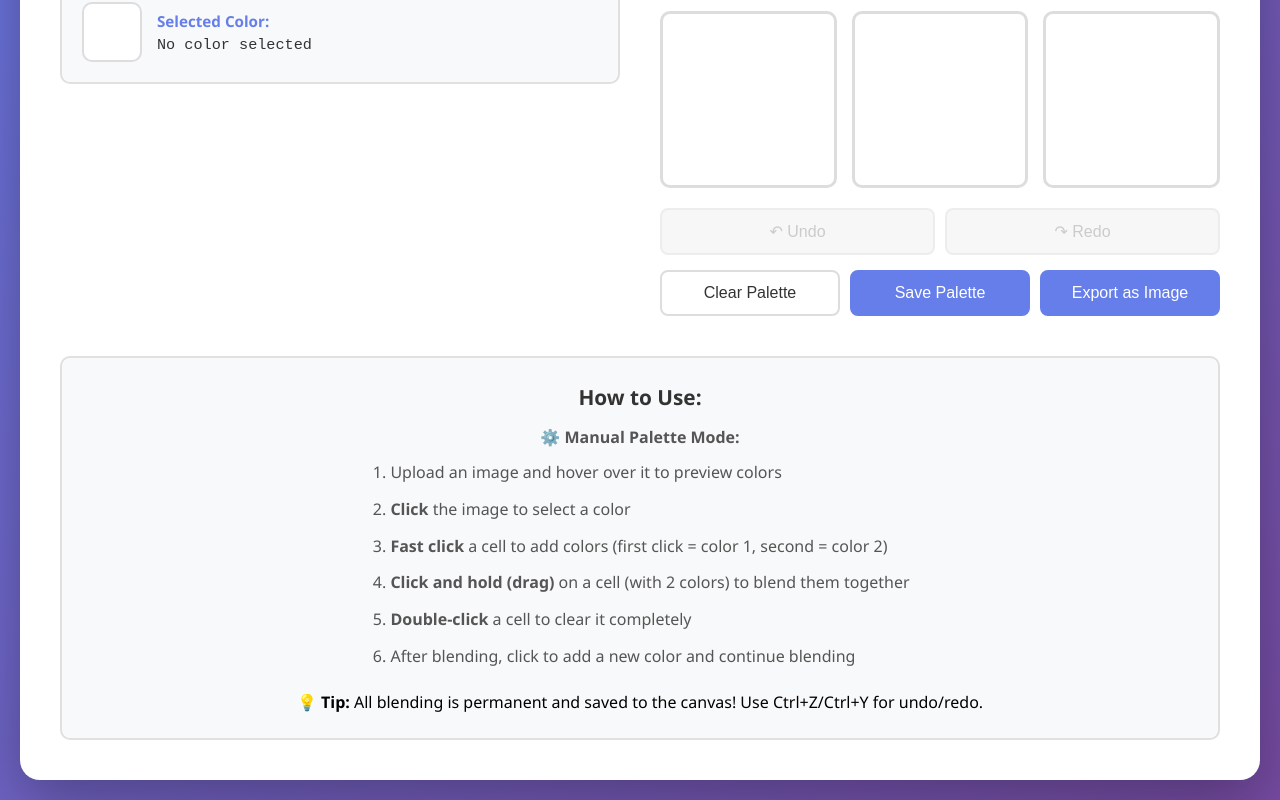
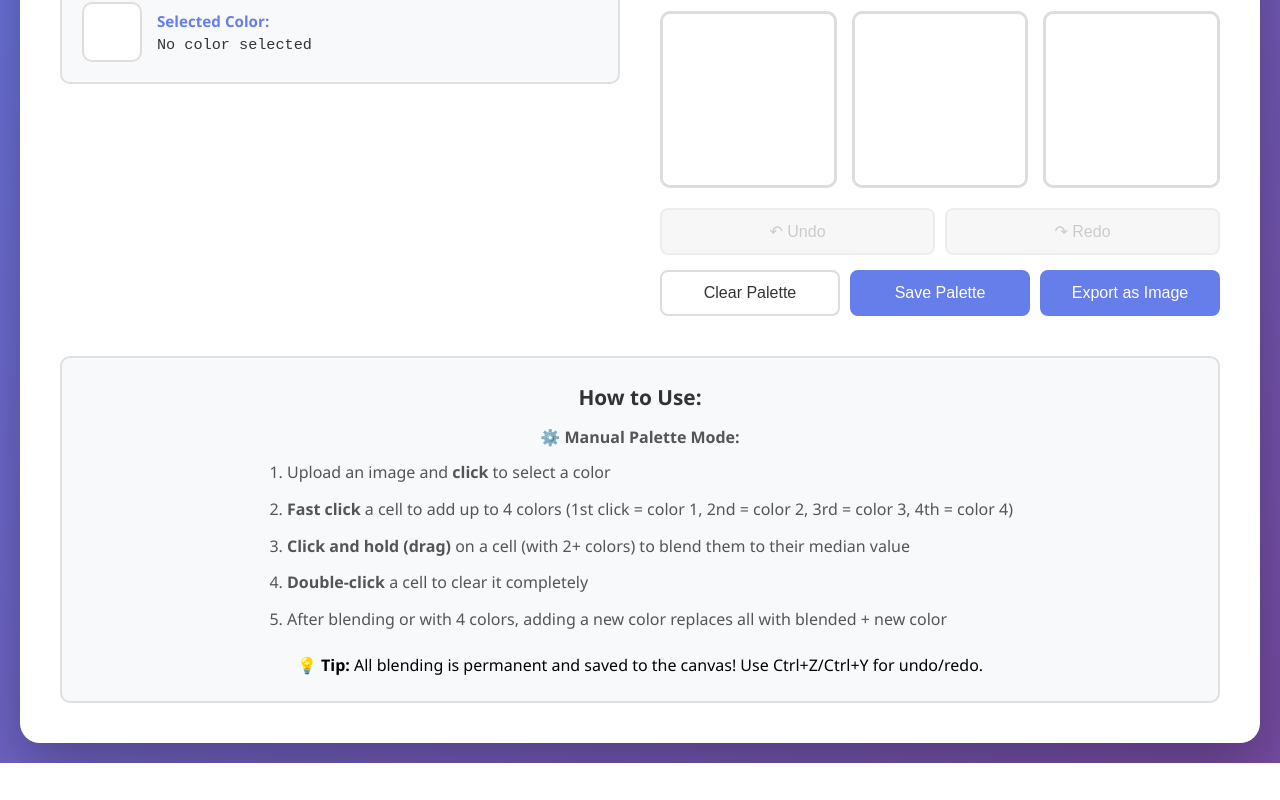
Before and after one commit to Radalphus/Color-Blender, a React (Vite) app in the folder color-blender-react/: page / in a window 1280 px wide. Shown: the part 671-1471 px from the top of the page. After the commit the page ends 1434 px from the top, so only its background shows below. Built offline with nearby package versions, Linux system fonts and the light colour scheme; the HTML template or start-up script is replaced by a standard one.

Commit message:
Ability to add and blend up to 4 colors. Fixes to asthetic pallet to make this feature work with exisiting logic

```diff
--- a/color-blender-react/src/components/Instructions.tsx
+++ b/color-blender-react/src/components/Instructions.tsx
@@ -13,25 +13,24 @@ export function Instructions({ paletteType }: InstructionsProps) {
         <>
           <h4>⚙️ Manual Palette Mode:</h4>
           <ol>
-            <li>Upload an image and hover over it to preview colors</li>
-            <li><strong>Click</strong> the image to select a color</li>
-            <li><strong>Fast click</strong> a cell to add colors (first click = color 1, second = color 2)</li>
-            <li><strong>Click and hold (drag)</strong> on a cell (with 2 colors) to blend them together</li>
+            <li>Upload an image and <strong>click</strong> to select a color</li>
+            <li><strong>Fast click</strong> a cell to add up to 4 colors (1st click = color 1, 2nd = color 2, 3rd = color 3, 4th = color 4)</li>
+            <li><strong>Click and hold (drag)</strong> on a cell (with 2+ colors) to blend them to their median value</li>
             <li><strong>Double-click</strong> a cell to clear it completely</li>
-            <li>After blending, click to add a new color and continue blending</li>
+            <li>After blending or with 4 colors, adding a new color replaces all with blended + new color</li>
           </ol>
         </>
       ) : (
         <>
           <h4>✨ Aesthetic Palette Mode:</h4>
           <ol>
-            <li>Upload an image and hover over it to preview colors</li>
-            <li><strong>Click</strong> ONLY the 4 corner cells to set colors</li>
-            <li>Edge cells auto-fill with 2 colors from adjacent corners</li>
-            <li>Center cell auto-fills with all 4 corner colors in a 2x2 grid</li>
-            <li><strong>Click and hold (drag)</strong> on any cell to blend its colors together</li>
+            <li>Upload an image and <strong>click</strong> to select a color</li>
+            <li><strong>Fast click</strong> the 4 corner cells to add up to 4 colors each (same as Manual mode)</li>
+            <li><strong>Click and hold (drag)</strong> on corners (with 2+ colors) to blend to median value</li>
+            <li>Edge cells auto-fill ONLY when adjacent corners are fully blended (1 color each)</li>
+            <li>Center cell auto-fills ONLY when all edges are fully blended (1 color each)</li>
             <li><strong>Double-click</strong> a cell to clear it</li>
-            <li>Creates beautiful, harmonious color palettes automatically!</li>
+            <li>Creates beautiful, harmonious color palettes with cascading blends!</li>
           </ol>
         </>
       )}
--- a/color-blender-react/src/components/PaletteCell.tsx
+++ b/color-blender-react/src/components/PaletteCell.tsx
@@ -3,6 +3,7 @@ import { PaletteCell as PaletteCellType, Color, PaletteType } from '../types';
 import {
   fillCellWithColor,
   fillCellWithTwoColors,
+  fillCellWithThreeColors,
   fillCellWithFourColors,
   clearCanvas,
   drawBlendedColor
@@ -140,13 +141,20 @@ export function PaletteCell({
               ctx.fillStyle = `rgb(${avgR}, ${avgG}, ${avgB})`;
               ctx.fillRect(0, 0, canvas.width, canvas.height);
               hasAutoFilledRef.current = true;
+              // In aesthetic mode:
+              // - Corners trigger updates (fills edges)
+              // - Edges trigger updates (fills center only)
+              // - Center skips update (just keeps blended state)
+              // In manual mode, always skip update
+              const isCenter = index === 4;
+              const skipUpdate = paletteType === 'manual' || isCenter;
               onCellUpdate(index, {
                 color1: { r: avgR, g: avgG, b: avgB },
                 color2: null,
                 color3: null,
                 color4: null,
                 hasAllFourColors: false
-              }, true, true);
+              }, true, skipUpdate);
             }
           }
         }
@@ -195,67 +203,9 @@ export function PaletteCell({
               alert('Please select a color from the image first!');
             } else if (paletteType === 'aesthetic' && !isCornerCell) {
               alert('In Aesthetic Palette mode, only click on corner cells! Edge and center cells auto-fill.');
-            } else if (paletteType === 'aesthetic') {
-              onCellUpdate(index, {
-                color1: { ...selectedColor },
-                color2: null,
-                color3: null,
-                color4: null,
-                hasAllFourColors: false
-              }, true);
             } else {
-              // Manual mode logic
-              if (!cell.color1) {
-                onCellUpdate(index, { ...cell, color1: { ...selectedColor } }, true);
-              } else if (!cell.color2) {
-                const isSameColor =
-                  cell.color1.r === selectedColor.r &&
-                  cell.color1.g === selectedColor.g &&
-                  cell.color1.b === selectedColor.b;
-                if (isSameColor) {
-                  alert('Please select a different color! Both colors cannot be the same.');
-                } else {
-                  onCellUpdate(index, { ...cell, color2: { ...selectedColor } }, true);
-                }
-              } else {
-                // Check if the new color matches either existing color
-                const matchesColor1 =
-                  cell.color1.r === selectedColor.r &&
-                  cell.color1.g === selectedColor.g &&
-                  cell.color1.b === selectedColor.b;
-
-                const matchesColor2 =
-                  cell.color2.r === selectedColor.r &&
-                  cell.color2.g === selectedColor.g &&
-                  cell.color2.b === selectedColor.b;
-
-                if (matchesColor1 || matchesColor2) {
-                  // Color already exists in cell, ignore the tap
-                  return;
-                }
-
-                // Calculate average from canvas
-                const ctx = canvas.getContext('2d');
-                if (ctx) {
-                  const imageData = ctx.getImageData(0, 0, canvas.width, canvas.height);
-                  const pixels = imageData.data;
-                  let totalR = 0, totalG = 0, totalB = 0, pixelCount = 0;
-                  for (let i = 0; i < pixels.length; i += 4) {
-                    totalR += pixels[i];
-                    totalG += pixels[i + 1];
-                    totalB += pixels[i + 2];
-                    pixelCount++;
-                  }
-                  const avgR = Math.round(totalR / pixelCount);
-                  const avgG = Math.round(totalG / pixelCount);
-                  const avgB = Math.round(totalB / pixelCount);
-                  onCellUpdate(index, {
-                    ...cell,
-                    color1: { r: avgR, g: avgG, b: avgB },
-                    color2: { ...selectedColor }
-                  }, true);
-                }
-              }
+              // Both aesthetic corners and manual cells support 4 colors
+              add4ColorLogic();
             }
           }
           clickCountRef.current = 0;
@@ -290,6 +240,9 @@ export function PaletteCell({
     if (cell.hasAllFourColors && cell.color1 && cell.color2 && cell.color3 && cell.color4) {
       fillCellWithFourColors(ctx, canvas, [cell.color1, cell.color2, cell.color3, cell.color4]);
       hasAutoFilledRef.current = false; // Reset flag when cell structure changes
+    } else if (cell.color1 && cell.color2 && cell.color3) {
+      fillCellWithThreeColors(ctx, canvas, cell.color1, cell.color2, cell.color3);
+      hasAutoFilledRef.current = false; // Reset flag when cell structure changes
     } else if (cell.color1 && cell.color2) {
       fillCellWithTwoColors(ctx, canvas, cell.color1, cell.color2);
       hasAutoFilledRef.current = false; // Reset flag when cell structure changes
@@ -298,6 +251,134 @@ export function PaletteCell({
       hasAutoFilledRef.current = false; // Reset flag when cell structure changes
     }
   }, [cell]);
+
+  // Shared logic for adding up to 4 colors to a cell
+  const add4ColorLogic = () => {
+    if (!selectedColor) return;
+
+    // If cell is empty, add first color
+    if (!cell.color1) {
+      onCellUpdate(index, { ...cell, color1: { ...selectedColor } }, true);
+    }
+    // If only has first color, add second color
+    else if (!cell.color2) {
+      const isSameColor =
+        cell.color1.r === selectedColor.r &&
+        cell.color1.g === selectedColor.g &&
+        cell.color1.b === selectedColor.b;
+
+      if (isSameColor) {
+        alert('Please select a different color! All colors must be unique.');
+        return;
+      }
+
+      onCellUpdate(index, { ...cell, color2: { ...selectedColor } }, true);
+    }
+    // If has two colors, add third color
+    else if (!cell.color3) {
+      const matchesColor1 =
+        cell.color1.r === selectedColor.r &&
+        cell.color1.g === selectedColor.g &&
+        cell.color1.b === selectedColor.b;
+
+      const matchesColor2 =
+        cell.color2.r === selectedColor.r &&
+        cell.color2.g === selectedColor.g &&
+        cell.color2.b === selectedColor.b;
+
+      if (matchesColor1 || matchesColor2) {
+        alert('Please select a different color! All colors must be unique.');
+        return;
+      }
+
+      onCellUpdate(index, { ...cell, color3: { ...selectedColor } }, true);
+    }
+    // If has three colors, add fourth color
+    else if (!cell.color4) {
+      const matchesColor1 =
+        cell.color1.r === selectedColor.r &&
+        cell.color1.g === selectedColor.g &&
+        cell.color1.b === selectedColor.b;
+
+      const matchesColor2 =
+        cell.color2.r === selectedColor.r &&
+        cell.color2.g === selectedColor.g &&
+        cell.color2.b === selectedColor.b;
+
+      const matchesColor3 =
+        cell.color3.r === selectedColor.r &&
+        cell.color3.g === selectedColor.g &&
+        cell.color3.b === selectedColor.b;
+
+      if (matchesColor1 || matchesColor2 || matchesColor3) {
+        alert('Please select a different color! All colors must be unique.');
+        return;
+      }
+
+      onCellUpdate(index, {
+        ...cell,
+        color4: { ...selectedColor },
+        hasAllFourColors: true
+      }, true);
+    }
+    // If all four colors exist, calculate average and replace with blended + new color
+    else {
+      const matchesColor1 =
+        cell.color1.r === selectedColor.r &&
+        cell.color1.g === selectedColor.g &&
+        cell.color1.b === selectedColor.b;
+
+      const matchesColor2 =
+        cell.color2.r === selectedColor.r &&
+        cell.color2.g === selectedColor.g &&
+        cell.color2.b === selectedColor.b;
+
+      const matchesColor3 =
+        cell.color3!.r === selectedColor.r &&
+        cell.color3!.g === selectedColor.g &&
+        cell.color3!.b === selectedColor.b;
+
+      const matchesColor4 =
+        cell.color4!.r === selectedColor.r &&
+        cell.color4!.g === selectedColor.g &&
+        cell.color4!.b === selectedColor.b;
+
+      if (matchesColor1 || matchesColor2 || matchesColor3 || matchesColor4) {
+        return; // Color already exists, ignore
+      }
+
+      // Calculate average of all current colors
+      const canvas = canvasRef.current;
+      if (canvas) {
+        const ctx = canvas.getContext('2d');
+        if (ctx) {
+          const imageData = ctx.getImageData(0, 0, canvas.width, canvas.height);
+          const pixels = imageData.data;
+          let totalR = 0, totalG = 0, totalB = 0;
+          const pixelCount = pixels.length / 4;
+
+          for (let i = 0; i < pixels.length; i += 4) {
+            totalR += pixels[i];
+            totalG += pixels[i + 1];
+            totalB += pixels[i + 2];
+          }
+
+          const avgR = Math.round(totalR / pixelCount);
+          const avgG = Math.round(totalG / pixelCount);
+          const avgB = Math.round(totalB / pixelCount);
+
+          onCellUpdate(index, {
+            ...cell,
+            color1: { r: avgR, g: avgG, b: avgB },
+            color2: { ...selectedColor },
+            color3: null,
+            color4: null,
+            hasAllFourColors: false
+          }, true);
+        }
+      }
+    }
+  };
 
   // Add color to cell (called on fast click)
   const addColorToCell = () => {
@@ -313,85 +394,11 @@ export function PaletteCell({
         return;
       }
 
-      // Corners only hold one color - always replace with the new color
-      onCellUpdate(index, {
-        color1: { ...selectedColor },
-        color2: null,
-        color3: null,
-        color4: null,
-        hasAllFourColors: false
-      }, true); // Save to history
+      // Aesthetic corners support 4 colors just like manual mode
+      add4ColorLogic();
     } else {
-      // Manual palette mode
-      // If cell is empty, add first color
-      if (!cell.color1) {
-        onCellUpdate(index, { ...cell, color1: { ...selectedColor } }, true);
-      }
-      // If only has first color, add second color
-      else if (!cell.color2) {
-        // Check if the new color is the same as color1
-        const isSameColor =
-          cell.color1.r === selectedColor.r &&
-          cell.color1.g === selectedColor.g &&
-          cell.color1.b === selectedColor.b;
-
-        if (isSameColor) {
-          alert('Please select a different color! Both colors cannot be the same.');
-          return;
-        }
-
-        onCellUpdate(index, { ...cell, color2: { ...selectedColor } }, true);
-      }
-      // If both colors exist, check if new color is already in the cell
-      else {
-        // Check if the new color matches either existing color
-        const matchesColor1 =
-          cell.color1.r === selectedColor.r &&
-          cell.color1.g === selectedColor.g &&
-          cell.color1.b === selectedColor.b;
-
-        const matchesColor2 =
-          cell.color2.r === selectedColor.r &&
-          cell.color2.g === selectedColor.g &&
-          cell.color2.b === selectedColor.b;
-
-        if (matchesColor1 || matchesColor2) {
-          // Color already exists in cell, ignore the click
-          return;
-        }
-
-        // New color is different - calculate average and add new color
-        const canvas = canvasRef.current;
-        if (canvas) {
-          const ctx = canvas.getContext('2d');
-          if (ctx) {
-            // Get the entire canvas pixel data
-            const imageData = ctx.getImageData(0, 0, canvas.width, canvas.height);
-            const pixels = imageData.data;
-
-            // Calculate average color from all pixels
-            let totalR = 0, totalG = 0, totalB = 0;
-            const pixelCount = pixels.length / 4; // Each pixel has 4 values (RGBA)
-
-            for (let i = 0; i < pixels.length; i += 4) {
-              totalR += pixels[i];
-              totalG += pixels[i + 1];
-              totalB += pixels[i + 2];
-            }
-
-            const avgR = Math.round(totalR / pixelCount);
-            const avgG = Math.round(totalG / pixelCount);
-            const avgB = Math.round(totalB / pixelCount);
-
-            // Blended color becomes color1, new color becomes color2
-            onCellUpdate(index, {
-              ...cell,
-              color1: { r: avgR, g: avgG, b: avgB },
-              color2: { ...selectedColor }
-            }, true);
-          }
-        }
-      }
+      // Manual palette mode - supports 4 colors per cell
+      add4ColorLogic();
     }
   };
 
@@ -532,14 +539,20 @@ export function PaletteCell({
             hasAutoFilledRef.current = true;
 
             // Update cell data to reflect the blended color and SAVE TO HISTORY
-            // Skip aesthetic update to prevent resetting edge/center cells
+            // In aesthetic mode:
+            // - Corners trigger updates (fills edges)
+            // - Edges trigger updates (fills center only)
+            // - Center skips update (just keeps blended state)
+            // In manual mode, always skip update
+            const isCenter = index === 4;
+            const skipUpdate = paletteType === 'manual' || isCenter;
             onCellUpdate(index, {
               color1: { r: avgR, g: avgG, b: avgB },
               color2: null,
               color3: null,
               color4: null,
               hasAllFourColors: false
-            }, true, true); // shouldSaveHistory=true, skipAestheticUpdate=true
+            }, true, skipUpdate);
           }
         }
       }
--- a/color-blender-react/src/components/PaletteGrid.tsx
+++ b/color-blender-react/src/components/PaletteGrid.tsx
@@ -112,10 +112,36 @@ export function PaletteGrid({ selectedColor, paletteType }: PaletteGridProps) {
     return () => window.removeEventListener('keydown', handleKeyDown);
   }, [handleUndo, handleRedo]);
 
-  const updateAestheticPalette = useCallback((updatedCells: PaletteCellType[], changedCornerIndex?: number) => {
+  const updateAestheticPalette = useCallback((updatedCells: PaletteCellType[], changedCornerIndex?: number, updateCenterOnly: boolean = false) => {
     const newCells = [...updatedCells];
 
-    if (changedCornerIndex !== undefined) {
+    if (updateCenterOnly) {
+      // Only update center cell (used when edges are blended)
+      const allEdgesBlended = Object.keys(AESTHETIC_EDGES).every(edgeIndex => {
+        const edge = newCells[parseInt(edgeIndex)];
+        return edge.color1 && !edge.color2 && !edge.color3 && !edge.color4;
+      });
+
+      if (allEdgesBlended) {
+        const edgeColors = Object.keys(AESTHETIC_EDGES).map(idx => newCells[parseInt(idx)].color1!);
+        newCells[AESTHETIC_CENTER] = {
+          color1: { ...edgeColors[0] },
+          color2: { ...edgeColors[1] },
+          color3: { ...edgeColors[2] },
+          color4: { ...edgeColors[3] },
+          hasAllFourColors: true
+        };
+      } else {
+        // Clear center if edges aren't ready
+        newCells[AESTHETIC_CENTER] = {
+          color1: null,
+          color2: null,
+          color3: null,
+          color4: null,
+          hasAllFourColors: false
+        };
+      }
+    } else if (changedCornerIndex !== undefined) {
       // Smart reset: only update cells affected by the changed corner
       const affectedEdges: number[] = [];
 
@@ -132,10 +158,23 @@ export function PaletteGrid({ selectedColor, paletteType }: PaletteGridProps) {
         const corner1 = newCells[corner1Index];
         const corner2 = newCells[corner2Index];
 
-        if (corner1.color1 && corner2.color1) {
+        // Edges only fill if BOTH adjacent corners are fully blended (only color1, no other colors)
+        const corner1IsBlended = corner1.color1 && !corner1.color2 && !corner1.color3 && !corner1.color4;
+        const corner2IsBlended = corner2.color1 && !corner2.color2 && !corner2.color3 && !corner2.color4;
+
+        if (corner1IsBlended && corner2IsBlended) {
           newCells[edgeIndex] = {
-            color1: { ...corner1.color1 },
-            color2: { ...corner2.color1 },
+            color1: { ...corner1.color1! },
+            color2: { ...corner2.color1! },
+            color3: null,
+            color4: null,
+            hasAllFourColors: false
+          };
+        } else {
+          // Clear edge if corners aren't ready
+          newCells[edgeIndex] = {
+            color1: null,
+            color2: null,
             color3: null,
             color4: null,
             hasAllFourColors: false
@@ -143,16 +182,29 @@ export function PaletteGrid({ selectedColor, paletteType }: PaletteGridProps) {
         }
       });
 
-      // Reset center cell if all corners have colors
-      const allCornersHaveColors = AESTHETIC_CORNERS.every(idx => newCells[idx].color1);
-      if (allCornersHaveColors) {
-        const cornerColors = AESTHETIC_CORNERS.map(idx => newCells[idx].color1!);
+      // Update center cell - only fill if ALL edges are fully blended (only color1, no other colors)
+      const allEdgesBlended = Object.keys(AESTHETIC_EDGES).every(edgeIndex => {
+        const edge = newCells[parseInt(edgeIndex)];
+        return edge.color1 && !edge.color2 && !edge.color3 && !edge.color4;
+      });
+
+      if (allEdgesBlended) {
+        const edgeColors = Object.keys(AESTHETIC_EDGES).map(idx => newCells[parseInt(idx)].color1!);
         newCells[AESTHETIC_CENTER] = {
-          color1: { ...cornerColors[0] },
-          color2: { ...cornerColors[1] },
-          color3: { ...cornerColors[2] },
-          color4: { ...cornerColors[3] },
+          color1: { ...edgeColors[0] },
+          color2: { ...edgeColors[1] },
+          color3: { ...edgeColors[2] },
+          color4: { ...edgeColors[3] },
           hasAllFourColors: true
+        };
+      } else {
+        // Clear center if edges aren't ready
+        newCells[AESTHETIC_CENTER] = {
+          color1: null,
+          color2: null,
+          color3: null,
+          color4: null,
+          hasAllFourColors: false
         };
       }
     } else {
@@ -162,24 +214,53 @@ export function PaletteGrid({ selectedColor, paletteType }: PaletteGridProps) {
         const corner1 = newCells[corner1Index];
         const corner2 = newCells[corner2Index];
 
-        if (corner1.color1 && corner2.color1) {
+        // Edges only fill if BOTH adjacent corners are fully blended (only color1, no other colors)
+        const corner1IsBlended = corner1.color1 && !corner1.color2 && !corner1.color3 && !corner1.color4;
+        const corner2IsBlended = corner2.color1 && !corner2.color2 && !corner2.color3 && !corner2.color4;
+
+        if (corner1IsBlended && corner2IsBlended) {
           newCells[index] = {
-            ...newCells[index],
-            color1: { ...corner1.color1 },
-            color2: { ...corner2.color1 }
+            color1: { ...corner1.color1! },
+            color2: { ...corner2.color1! },
+            color3: null,
+            color4: null,
+            hasAllFourColors: false
+          };
+        } else {
+          // Clear edge if corners aren't ready
+          newCells[index] = {
+            color1: null,
+            color2: null,
+            color3: null,
+            color4: null,
+            hasAllFourColors: false
           };
         }
       });
 
-      const allCornersHaveColors = AESTHETIC_CORNERS.every(idx => newCells[idx].color1);
-      if (allCornersHaveColors) {
-        const cornerColors = AESTHETIC_CORNERS.map(idx => newCells[idx].color1!);
+      // Update center cell - only fill if ALL edges are fully blended (only color1, no other colors)
+      const allEdgesBlended = Object.keys(AESTHETIC_EDGES).every(edgeIndex => {
+        const edge = newCells[parseInt(edgeIndex)];
+        return edge.color1 && !edge.color2 && !edge.color3 && !edge.color4;
+      });
+
+      if (allEdgesBlended) {
+        const edgeColors = Object.keys(AESTHETIC_EDGES).map(idx => newCells[parseInt(idx)].color1!);
         newCells[AESTHETIC_CENTER] = {
-          color1: { ...cornerColors[0] },
-          color2: { ...cornerColors[1] },
-          color3: { ...cornerColors[2] },
-          color4: { ...cornerColors[3] },
+          color1: { ...edgeColors[0] },
+          color2: { ...edgeColors[1] },
+          color3: { ...edgeColors[2] },
+          color4: { ...edgeColors[3] },
           hasAllFourColors: true
+        };
+      } else {
+        // Clear center if edges aren't ready
+        newCells[AESTHETIC_CENTER] = {
+          color1: null,
+          color2: null,
+          color3: null,
+          color4: null,
+          hasAllFourColors: false
         };
       }
     }
@@ -198,11 +279,16 @@ export function PaletteGrid({ selectedColor, paletteType }: PaletteGridProps) {
       if (paletteType === 'aesthetic' && !skipAestheticUpdate) {
         // Check if the updated cell is a corner
         const isCorner = AESTHETIC_CORNERS.includes(index as 0 | 2 | 6 | 8);
+        const isEdge = [1, 3, 5, 7].includes(index);
+
         if (isCorner) {
-          // Smart reset: only update affected cells
+          // Smart reset: only update affected edges and center
           finalCells = updateAestheticPalette(newCells, index);
+        } else if (isEdge) {
+          // Edge cell updated - only update center
+          finalCells = updateAestheticPalette(newCells, undefined, true);
         } else {
-          // Full update for non-corner cells (shouldn't happen normally)
+          // Center or other cell - full update
           finalCells = updateAestheticPalette(newCells);
         }
       }
```
Also changed, not shown: color-blender-react/src/utils/canvasUtils.ts (+32 -2 lines).
